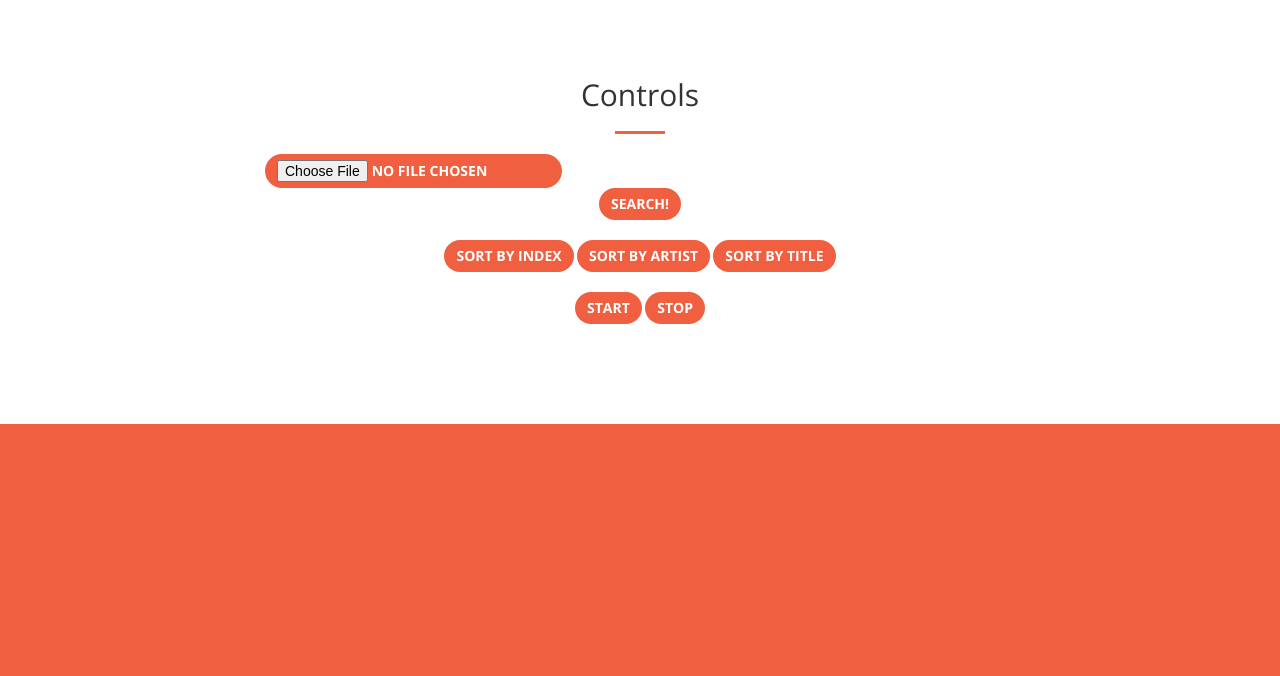
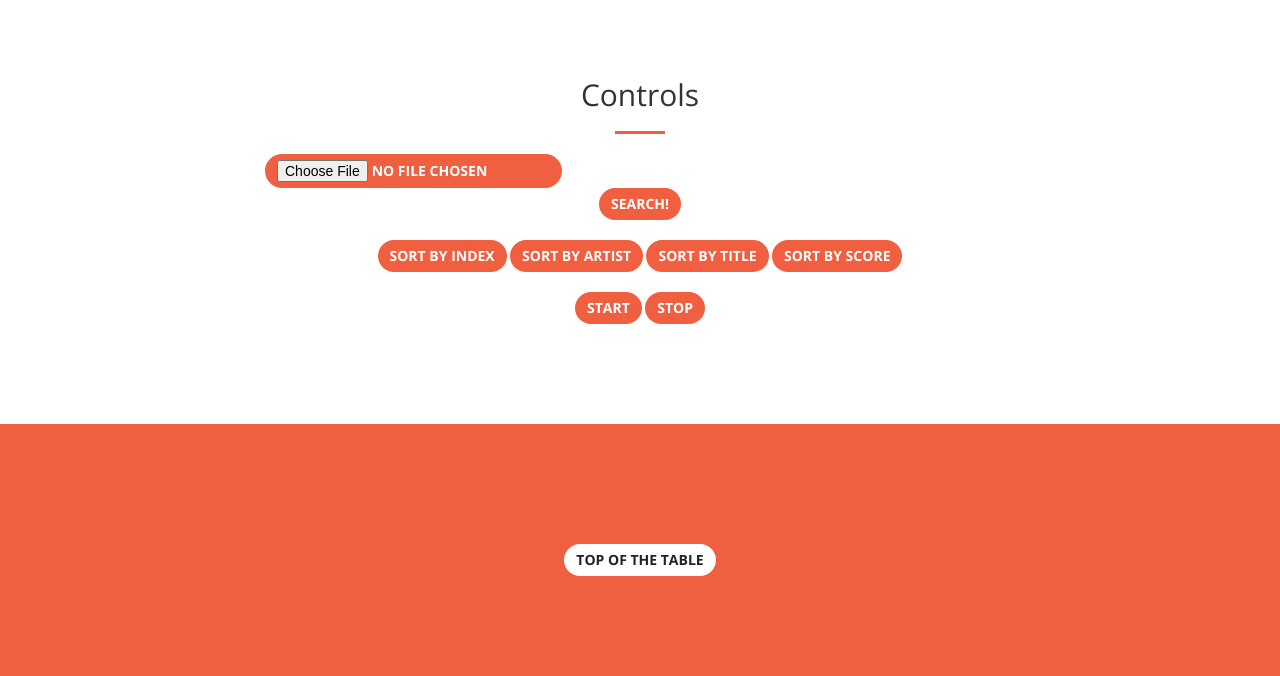
Before and after one commit to tspinoy/QueryByHumming, a Python web app: template templates/query.html in a window 1280 px wide. Shown: the part 1280-1956 px from the top of the page. Before the commit the page ends 1704 px from the top, so only its background shows below. Run offline with Jinja, Linux system fonts and the light colour scheme; the template is opened without the code that fills it, so the values that code supplies are empty; some libraries are stand-ins or nearby versions.

Commit message:
Queryresultstable bugfix.

```diff
--- a/templates/home.html
+++ b/templates/home.html
@@ -56,9 +56,6 @@
                     </li>
                     <li>
                         <a class="page-scroll" href="#services">Services</a>
-                    </li>
-                    <li>
-                        <a class="page-scroll" href="#portfolio">Portfolio</a>
                     </li>
                     <li>
                         <a class="page-scroll" href="#contact">Contact</a>
--- a/templates/js/tables.js
+++ b/templates/js/tables.js
@@ -84,3 +84,40 @@ function sortContentTableByArtist() {
     // if the table is not reversed, it will be reversed after sorting
     else sortTable("contentTable", artistColumn, comparators["sort reversed"])
 }
+
+function sortQueryTableByIndex() {
+    if (reversed) {
+        // if the table is reversed we want to make it "normal" again
+        sortTable("queryResultsTable", indexColumn, comparators["sort normal"])
+    }
+    // if the table is not reversed, it will be reversed after sorting
+    else sortTable("queryResultsTable", indexColumn, comparators["sort reversed"])
+
+}
+
+function sortQueryTableByTitle() {
+    if (reversed) {
+        // if the table is reversed we want to make it "normal" again
+        sortTable("queryResultsTable", titleColumn, comparators["sort normal"])
+    }
+    // if the table is not reversed, it will be reversed after sorting
+    else sortTable("queryResultsTable", titleColumn, comparators["sort reversed"])
+}
+
+function sortQueryTableByArtist() {
+    if (reversed) {
+        // if the table is reversed we want to make it "normal" again
+        sortTable("queryResultsTable", artistColumn, comparators["sort normal"])
+    }
+    // if the table is not reversed, it will be reversed after sorting
+    else sortTable("queryResultsTable", artistColumn, comparators["sort reversed"])
+}
+
+function sortQueryTableByScore() {
+    if (reversed) {
+        // if the table is reversed we want to make it "normal" again
+        sortTable("queryResultsTable", scoreColumn, comparators["sort normal"])
+    }
+    // if the table is not reversed, it will be reversed after sorting
+    else sortTable("queryResultsTable", scoreColumn, comparators["sort reversed"])
+}
--- a/templates/query.html
+++ b/templates/query.html
@@ -111,9 +111,10 @@
                         <button class="btn btn-primary" id="upload-query-button" type="button">Search!</button>
                     </form>
                     <br>
-                    <button class="btn btn-primary" type="button" onclick="sortContentTableByIndex()">Sort by index</button>
-                    <button class="btn btn-primary" type="button" onclick="sortContentTableByArtist()">Sort by artist</button>
-                    <button class="btn btn-primary" type="button" onclick="sortContentTableByTitle()">Sort by title</button><br><br>
+                    <button class="btn btn-primary" type="button" onclick="sortQueryTableByIndex()">Sort by index</button>
+                    <button class="btn btn-primary" type="button" onclick="sortQueryTableByArtist()">Sort by artist</button>
+                    <button class="btn btn-primary" type="button" onclick="sortQueryTableByTitle()">Sort by title</button>
+                    <button class="btn btn-primary" type="button" onclick="sortQueryTableByScore()">Sort by score</button><br><br>
                     <input class="btn btn-primary" type="button" value="Start" onclick="search()" id="startRecordButton">
                     <input class="btn btn-primary" type="button" value="Stop" onclick="stopRecordingAudio()" id="stopRecordButton">
                 </div>
@@ -125,7 +126,8 @@
         <div class="container">
             <div class="row">
                 <div class="col-lg-8 col-lg-offset-2 text-center">
-                    <table id="queryResultsTable"></table>
+                    <table id="queryResultsTable"></table><br>
+                    <a href="#results" class="page-scroll btn btn-default">Top of the table</a>
                 </div>
             </div>
         </div>
```
